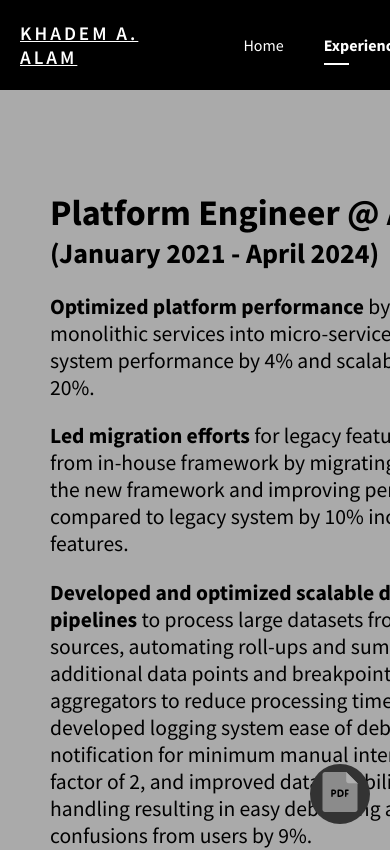
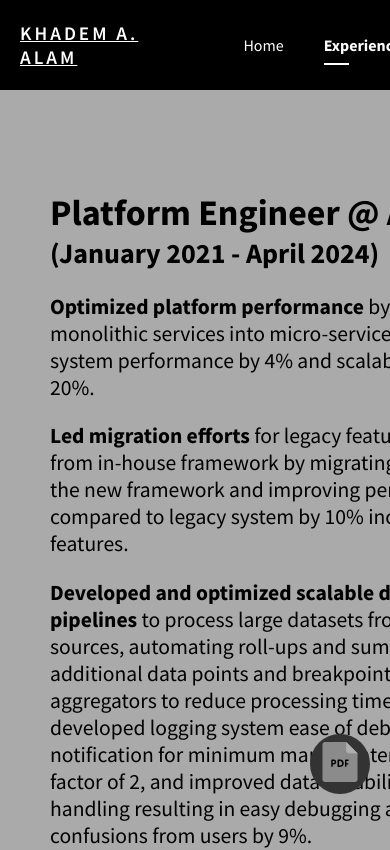
Before and after one commit to DemonFangs/nextjs-portfolio-2.0, a Next.js app: page /experiences in a window 390 px wide. Shown: the top 850 px of the page. Built offline with nearby package versions, Linux system fonts and the light colour scheme.

Commit message:
added more gap for the pdf link from the bottom

```diff
--- a/styles/app.css
+++ b/styles/app.css
@@ -334,7 +334,7 @@ p.sub-point {
   background-color: #333;
 
   position: fixed;
-  bottom: 40px;
+  bottom: 60px;
   right: 40px;
 }
 .get-pdf:hover {
@@ -422,7 +422,7 @@ p.sub-point {
 
   .get-pdf {
     width: 60px;
-    bottom: 20px;
+    bottom: 50px;
     right: 20px;
   }
   .get-pdf img {
```
